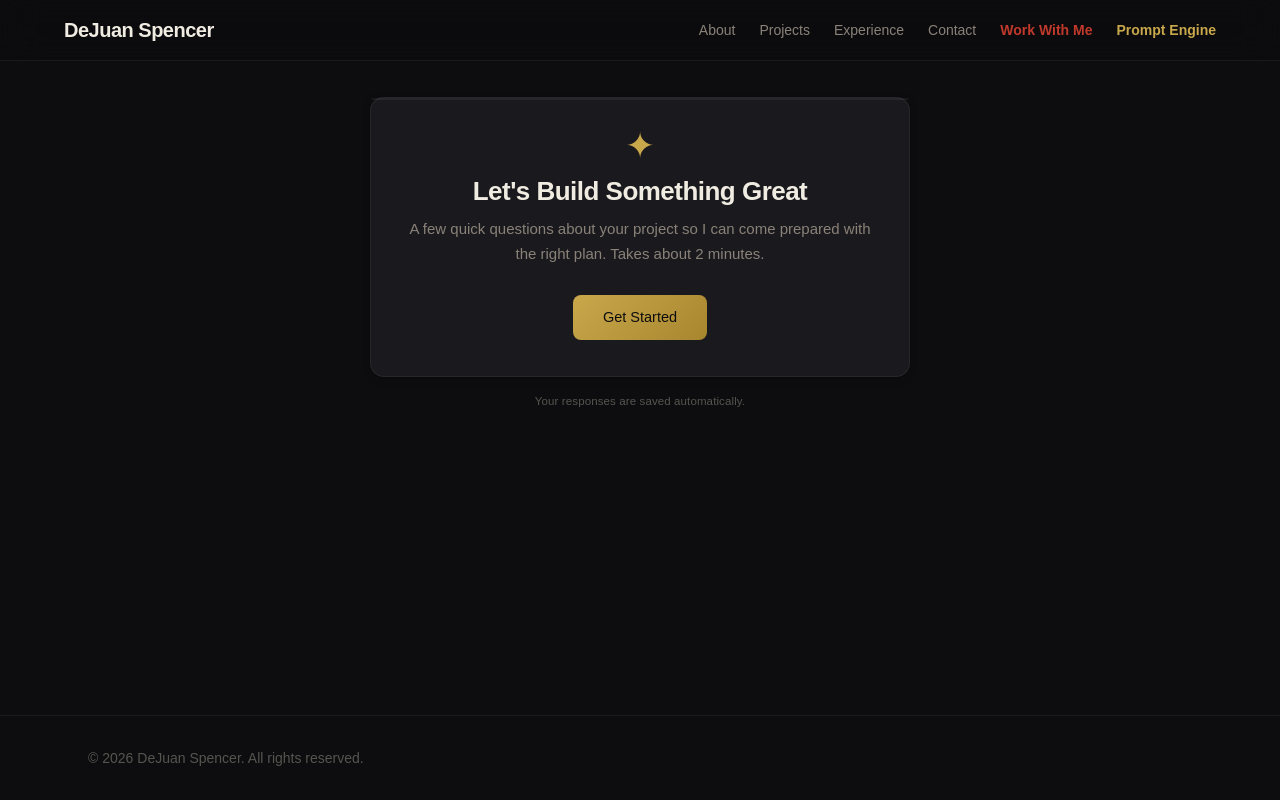
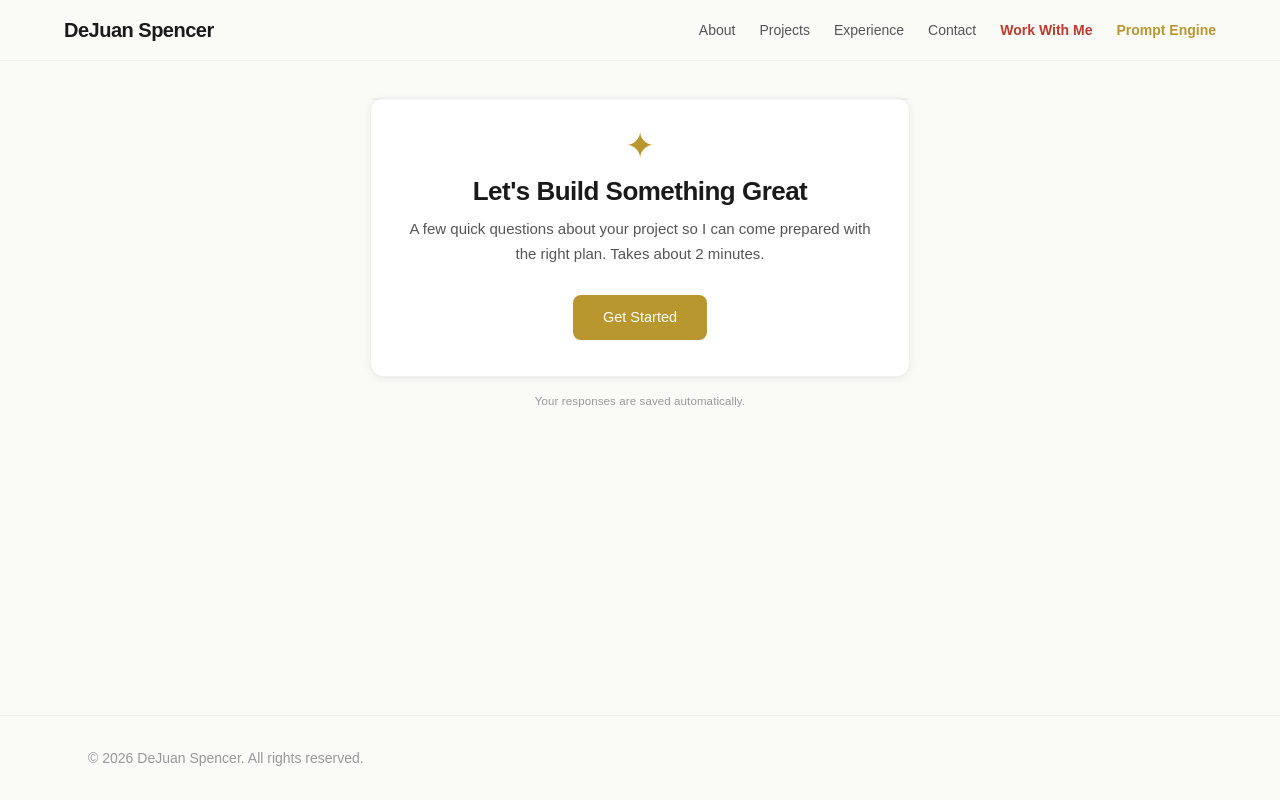
Before and after one commit to DeJuanSpencer/DeJuanSpencer.github.io, a Next.js app in the folder frontend/: page /work-with-me in a window 1280 px wide. Built offline with nearby package versions, Linux system fonts and the light colour scheme.

Commit message:
update styling

```diff
--- a/frontend/src/app/components/ContactForm.tsx
+++ b/frontend/src/app/components/ContactForm.tsx
@@ -32,7 +32,7 @@ export default function ContactForm() {
   const inputStyle = {
     width: "100%",
     padding: "12px 16px",
-    background: "rgba(255,255,255,0.04)",
+    background: "rgba(0,0,0,0.02)",
     border: "1px solid var(--border-medium)",
     borderRadius: "10px",
     color: "var(--text-primary)",
@@ -55,7 +55,7 @@ export default function ContactForm() {
       {submitted ? (
         <div
           className="text-center rounded-xl p-8"
-          style={{ background: "var(--brand-surface)", border: "1px solid var(--border-subtle)" }}
+          style={{ background: "var(--brand-surface)", border: "1px solid var(--border-subtle)", boxShadow: "0 1px 3px rgba(0,0,0,0.04)" }}
         >
           <p style={{ color: "var(--brand-gold)", fontSize: "16px", fontWeight: 600 }}>
             Thanks for reaching out! I'll be in touch soon.
@@ -95,8 +95,8 @@ export default function ContactForm() {
             disabled={loading}
             className="w-full py-3 rounded-lg font-semibold transition-all duration-200"
             style={{
-              background: loading ? "rgba(201,168,76,0.3)" : "linear-gradient(135deg, var(--brand-gold), #a8862e)",
-              color: loading ? "rgba(255,255,255,0.4)" : "var(--brand-foundation)",
+              background: loading ? "rgba(184,151,47,0.3)" : "var(--brand-gold)",
+              color: loading ? "rgba(255,255,255,0.4)" : "#fff",
               fontSize: "15px",
               border: "none",
               cursor: loading ? "not-allowed" : "pointer",
--- a/frontend/src/app/components/Experience.tsx
+++ b/frontend/src/app/components/Experience.tsx
@@ -54,6 +54,7 @@ export default function Experience() {
             style={{
               background: "var(--brand-surface)",
               border: "1px solid var(--border-subtle)",
+              boxShadow: "0 1px 3px rgba(0,0,0,0.04)",
             }}
           >
             <h3 className="text-xl font-semibold" style={{ color: "var(--text-primary)" }}>
--- a/frontend/src/app/components/Header.tsx
+++ b/frontend/src/app/components/Header.tsx
@@ -11,9 +11,9 @@ export default function Header() {
     <header
       className="w-full px-6 py-4 sticky top-0 z-50"
       style={{
-        background: "rgba(13,13,15,0.92)",
+        background: "rgba(250,250,247,0.92)",
         backdropFilter: "blur(20px)",
-        borderBottom: "1px solid rgba(255,255,255,0.06)",
+        borderBottom: "1px solid rgba(0,0,0,0.06)",
       }}
     >
       <div className="max-w-6xl mx-auto flex justify-between items-center">
@@ -42,7 +42,7 @@ export default function Header() {
       {menuOpen && (
         <div
           className="md:hidden mt-2 px-6 pb-4"
-          style={{ borderTop: "1px solid rgba(255,255,255,0.06)" }}
+          style={{ borderTop: "1px solid rgba(0,0,0,0.06)" }}
         >
           <Links
             className="mobile-nav"
--- a/frontend/src/app/components/Hero.tsx
+++ b/frontend/src/app/components/Hero.tsx
@@ -16,7 +16,7 @@ export default function Hero() {
           width: "600px",
           height: "600px",
           borderRadius: "50%",
-          background: "radial-gradient(circle, rgba(201,168,76,0.04) 0%, transparent 70%)",
+          background: "radial-gradient(circle, rgba(184,151,47,0.06) 0%, transparent 70%)",
           pointerEvents: "none",
         }}
       />
@@ -70,8 +70,8 @@ export default function Hero() {
           href="#projects"
           className="px-7 py-3 rounded-lg font-semibold transition-all duration-200"
           style={{
-            background: "linear-gradient(135deg, var(--brand-gold), #a8862e)",
-            color: "var(--brand-foundation)",
+            background: "var(--brand-gold)",
+            color: "#fff",
             fontSize: "15px",
           }}
         >
--- a/frontend/src/app/components/MartialArts.tsx
+++ b/frontend/src/app/components/MartialArts.tsx
@@ -21,6 +21,7 @@ export default function MartialArts() {
         style={{
           background: "var(--brand-surface)",
           border: "1px solid var(--border-subtle)",
+          boxShadow: "0 1px 3px rgba(0,0,0,0.04)",
           position: "relative",
         }}
       >
--- a/frontend/src/app/globals.css
+++ b/frontend/src/app/globals.css
@@ -3,30 +3,33 @@
 
 :root {
   /* Brand palette */
-  --brand-foundation: #0D0D0F;
-  --brand-surface: #1A1A1E;
-  --brand-surface-hover: #222226;
-  --brand-gold: #C9A84C;
-  --brand-gold-muted: rgba(201,168,76,0.15);
-  --brand-gold-subtle: rgba(201,168,76,0.06);
+  --brand-foundation: #FAFAF7;
+  --brand-surface: #FFFFFF;
+  --brand-surface-hover: #F5F4F0;
+  --brand-gold: #B8972F;
+  --brand-gold-muted: rgba(184,151,47,0.1);
+  --brand-gold-subtle: rgba(184,151,47,0.04);
   --brand-red: #C0392B;
   --brand-red-hover: #A33025;
   --brand-violet: #4A3A6B;
-  --brand-violet-muted: rgba(74,58,107,0.2);
-  --brand-violet-text: #B8A9D4;
+  --brand-violet-muted: rgba(74,58,107,0.08);
+  --brand-violet-text: #5B4A82;
 
   /* Text */
-  --text-primary: #F0ECE2;
-  --text-secondary: #8A8279;
-  --text-tertiary: #555550;
+  --text-primary: #1A1A1A;
+  --text-secondary: #555555;
+  --text-tertiary: #999999;
 
   /* Borders */
-  --border-subtle: rgba(255,255,255,0.06);
-  --border-medium: rgba(255,255,255,0.12);
+  --border-subtle: rgba(0,0,0,0.06);
+  --border-medium: rgba(0,0,0,0.12);
 
   /* Backgrounds */
   --background: var(--brand-foundation);
   --foreground: var(--text-primary);
+
+  /* Section alternating */
+  --section-alt: #F3F2EE;
 }
 
 @theme inline {
@@ -45,12 +48,12 @@ body {
 /* Scrollbar */
 ::-webkit-scrollbar { width: 6px; }
 ::-webkit-scrollbar-track { background: transparent; }
-::-webkit-scrollbar-thumb { background: rgba(255,255,255,0.1); border-radius: 3px; }
+::-webkit-scrollbar-thumb { background: rgba(0,0,0,0.12); border-radius: 3px; }
 
 /* Selection */
 ::selection {
   background: var(--brand-gold);
-  color: var(--brand-foundation);
+  color: #fff;
 }
 
 /* Focus */
--- a/frontend/src/app/page.tsx
+++ b/frontend/src/app/page.tsx
@@ -19,19 +19,19 @@ export default function HomePage() {
       <section id="about" className="py-20" style={{ borderTop: "1px solid var(--border-subtle)" }}>
         <About />
       </section>
-      <section id="projects" className="py-20" style={{ background: "var(--brand-surface)", borderTop: "1px solid var(--border-subtle)" }}>
+      <section id="projects" className="py-20" style={{ background: "var(--section-alt)", borderTop: "1px solid var(--border-subtle)" }}>
         <Projects />
       </section>
       <section id="experience" className="py-20" style={{ borderTop: "1px solid var(--border-subtle)" }}>
         <Experience />
       </section>
-      <section id="skills" className="py-20" style={{ background: "var(--brand-surface)", borderTop: "1px solid var(--border-subtle)" }}>
+      <section id="skills" className="py-20" style={{ background: "var(--section-alt)", borderTop: "1px solid var(--border-subtle)" }}>
         <Skills />
       </section>
       <section id="martial-arts" className="py-20" style={{ borderTop: "1px solid var(--border-subtle)" }}>
         <MartialArts />
       </section>
-      <section id="contact" className="py-20" style={{ background: "var(--brand-surface)", borderTop: "1px solid var(--border-subtle)" }}>
+      <section id="contact" className="py-20" style={{ background: "var(--section-alt)", borderTop: "1px solid var(--border-subtle)" }}>
         <ContactForm />
       </section>
       <Footer />
--- a/frontend/src/app/work-with-me/page.tsx
+++ b/frontend/src/app/work-with-me/page.tsx
@@ -63,7 +63,7 @@ const inputStyle: React.CSSProperties = {
   fontFamily: "'DM Sans', sans-serif",
   border: "1px solid var(--border-medium)", borderRadius: "10px",
   outline: "none", boxSizing: "border-box",
-  color: "var(--text-primary)", background: "rgba(255,255,255,0.04)",
+  color: "var(--text-primary)", background: "rgba(0,0,0,0.02)",
   transition: "border-color 0.2s",
 };
 
@@ -75,7 +75,7 @@ const chipBase: React.CSSProperties = {
   padding: "8px 16px", fontSize: "13px",
   fontFamily: "'DM Sans', sans-serif",
   border: "1.5px solid var(--border-medium)", borderRadius: "24px",
-  background: "rgba(255,255,255,0.03)", cursor: "pointer",
+  background: "rgba(0,0,0,0.02)", cursor: "pointer",
   color: "var(--text-secondary)", transition: "all 0.15s ease", lineHeight: 1.3,
 };
 
@@ -88,7 +88,7 @@ const chipOn: React.CSSProperties = {
 const cardBase: React.CSSProperties = {
   display: "flex", flexDirection: "column", alignItems: "flex-start",
   padding: "14px", border: "1.5px solid var(--border-medium)",
-  borderRadius: "10px", background: "rgba(255,255,255,0.03)", cursor: "pointer",
+  borderRadius: "10px", background: "rgba(0,0,0,0.02)", cursor: "pointer",
   textAlign: "left", transition: "all 0.15s ease",
 };
 
@@ -188,10 +188,10 @@ export default function WorkWithMePage() {
           width: "100%", maxWidth: 540, background: "var(--brand-surface)",
           borderRadius: 14, border: "1px solid var(--border-subtle)",
           padding: "0 36px 36px",
-          boxShadow: "0 2px 8px rgba(0,0,0,0.2), 0 0.5px 1px rgba(0,0,0,0.15)",
+          boxShadow: "0 2px 8px rgba(0,0,0,0.06), 0 0.5px 1px rgba(0,0,0,0.04)",
         }}>
           {/* Progress bar */}
-          <div style={{ height: 2, background: "rgba(255,255,255,0.06)", margin: "0 -36px 28px", borderRadius: "14px 14px 0 0", overflow: "hidden" }}>
+          <div style={{ height: 2, background: "rgba(0,0,0,0.04)", margin: "0 -36px 28px", borderRadius: "14px 14px 0 0", overflow: "hidden" }}>
             <div style={{ height: "100%", background: "var(--brand-gold)", transition: "width 0.5s cubic-bezier(0.4,0,0.2,1)", width: `${progress}%` }} />
           </div>
 
@@ -214,8 +214,8 @@ export default function WorkWithMePage() {
                 </p>
                 <button onClick={next} style={{
                   padding: "12px 30px", fontSize: "14.5px", fontWeight: 500,
-                  background: "linear-gradient(135deg, var(--brand-gold), #a8862e)",
-                  color: "var(--brand-foundation)", border: "none", borderRadius: 8, cursor: "pointer",
+                  background: "var(--brand-gold)",
+                  color: "#fff", border: "none", borderRadius: 8, cursor: "pointer",
                   fontFamily: "'DM Sans', sans-serif",
                 }}>Get Started</button>
               </div>
@@ -318,7 +318,7 @@ export default function WorkWithMePage() {
                   placeholder="Special requirements, questions, ideas..." rows={3} />
               </Field>
               {sendError && (
-                <p style={{ fontSize: 13, color: "#dc5050", marginTop: 14, padding: "10px 14px", background: "rgba(220,80,80,0.08)", borderRadius: 8, border: "1px solid rgba(220,80,80,0.2)" }}>
+                <p style={{ fontSize: 13, color: "#dc5050", marginTop: 14, padding: "10px 14px", background: "rgba(220,80,80,0.05)", borderRadius: 8, border: "1px solid rgba(220,80,80,0.15)" }}>
                   {sendError}
                 </p>
               )}
@@ -366,8 +366,8 @@ export default function WorkWithMePage() {
                 <button
                   style={{
                     padding: "12px 30px", fontSize: "14.5px", fontWeight: 500,
-                    background: canAdvance() ? "linear-gradient(135deg, var(--brand-gold), #a8862e)" : "rgba(201,168,76,0.2)",
-                    color: canAdvance() ? "var(--brand-foundation)" : "rgba(255,255,255,0.3)",
+                    background: canAdvance() ? "var(--brand-gold)" : "rgba(184,151,47,0.2)",
+                    color: canAdvance() ? "#fff" : "rgba(0,0,0,0.25)",
                     border: "none", borderRadius: 8,
                     cursor: canAdvance() ? "pointer" : "not-allowed",
                     fontFamily: "'DM Sans', sans-serif",
@@ -377,8 +377,8 @@ export default function WorkWithMePage() {
                 <button
                   style={{
                     padding: "12px 30px", fontSize: "14.5px", fontWeight: 500,
-                    background: (canAdvance() && !sending) ? "linear-gradient(135deg, var(--brand-gold), #a8862e)" : "rgba(201,168,76,0.2)",
-                    color: (canAdvance() && !sending) ? "var(--brand-foundation)" : "rgba(255,255,255,0.3)",
+                    background: (canAdvance() && !sending) ? "var(--brand-gold)" : "rgba(184,151,47,0.2)",
+                    color: (canAdvance() && !sending) ? "#fff" : "rgba(0,0,0,0.25)",
                     border: "none", borderRadius: 8, minWidth: 150,
                     cursor: (canAdvance() && !sending) ? "pointer" : "not-allowed",
                     fontFamily: "'DM Sans', sans-serif",
@@ -388,7 +388,7 @@ export default function WorkWithMePage() {
                     <span style={{ display: "flex", alignItems: "center", justifyContent: "center", gap: 8 }}>
                       <span style={{
                         display: "inline-block", width: 14, height: 14,
-                        border: "2px solid rgba(0,0,0,0.2)", borderTopColor: "var(--brand-foundation)",
+                        border: "2px solid rgba(255,255,255,0.3)", borderTopColor: "#fff",
                         borderRadius: "50%", animation: "spin 0.6s linear infinite",
                       }} /> Sending...
                     </span>
@@ -410,7 +410,7 @@ export default function WorkWithMePage() {
         @keyframes spin { to { transform: rotate(360deg); } }
         input:focus, textarea:focus {
           border-color: var(--brand-gold) !important;
-          box-shadow: 0 0 0 3px rgba(201,168,76,0.08);
+          box-shadow: 0 0 0 3px rgba(184,151,47,0.08);
         }
         button:hover:not(:disabled) { opacity: 0.88; }
       `}</style>
```
Also changed, not shown: frontend/src/app/components/Projects.tsx (+4 -3 lines).
